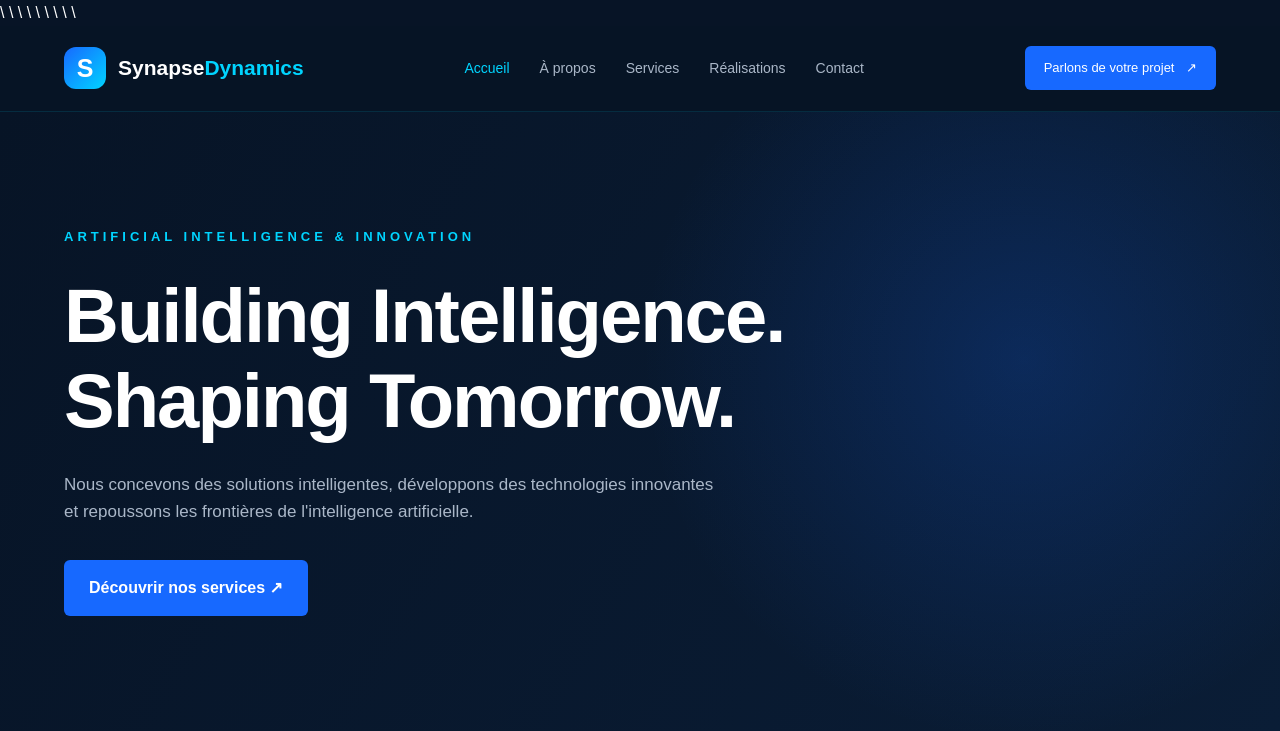
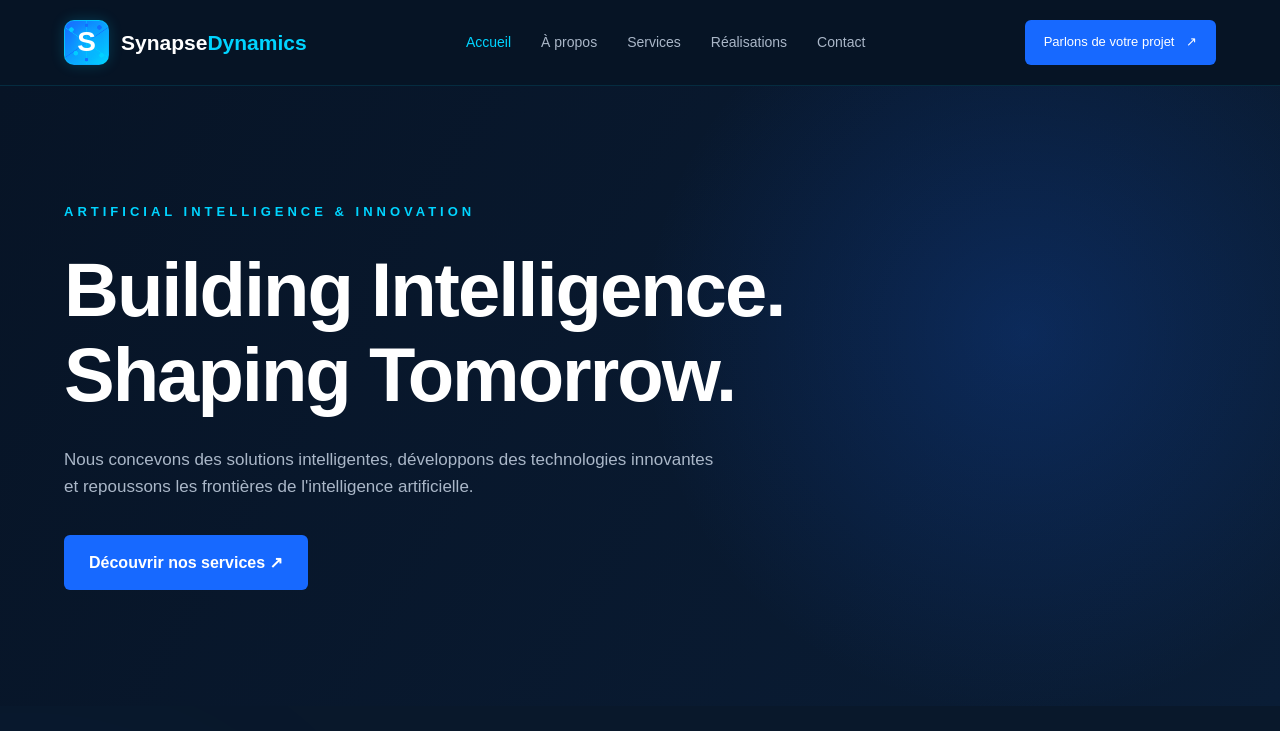
Before and after one commit to dynamicssynapse0-web/synapsedynamicsweb, a Node server app: page / in a window 1280 px wide. Shown: the top 731 px of the page. Run offline with Node 20, Linux system fonts and the light colour scheme.

Commit message:
Mise a jour style.css, home.ejs et header.ejs

```diff
--- a/public/css/style.css
+++ b/public/css/style.css
@@ -2787,3 +2787,56 @@ body {
         gap: 10px;
     }
 }
+
+/* =================================
+   LOGO SYNAPSEDYNAMICS - NEURAL NET
+================================= */
+.logo-icon {
+    position: relative;
+    width: 45px;
+    height: 45px;
+    min-width: 45px;
+    display: flex;
+    align-items: center;
+    justify-content: center;
+    overflow: hidden;
+
+    background-color: #071426 !important;
+
+    border: 1px solid rgba(0, 212, 255, 0.5);
+    border-radius: 10px;
+
+    box-shadow: 0 0 14px rgba(0, 212, 255, 0.2);
+}
+
+/* Réseau neuronal */
+
+.neural-network {
+    position: absolute;
+    inset: 0;
+
+    background-image:
+        radial-gradient(circle at 15% 20%, #00D4FF 2px, transparent 2.5px),
+        radial-gradient(circle at 80% 15%, #1769FF 2px, transparent 2.5px),
+        radial-gradient(circle at 25% 75%, #00D4FF 2px, transparent 2.5px),
+        radial-gradient(circle at 85% 80%, #00D4FF 2px, transparent 2.5px),
+        radial-gradient(circle at 50% 10%, #1769FF 1.5px, transparent 2px),
+        radial-gradient(circle at 50% 90%, #1769FF 1.5px, transparent 2px),
+
+        linear-gradient(35deg, transparent 49%, rgba(0,212,255,0.8) 50%, transparent 51%),
+        linear-gradient(145deg, transparent 49%, rgba(23,105,255,0.9) 50%, transparent 51%),
+        linear-gradient(90deg, transparent 49%, rgba(0,212,255,0.5) 50%, transparent 51%);
+
+    opacity: 0.9;
+}
+
+/* Lettre S */
+
+.logo-letter {
+    position: relative;
+    z-index: 2;
+    color: #FFFFFF;
+    font-size: 28px;
+    font-weight: 800;
+    text-shadow: 0 0 8px rgba(0, 212, 255, 0.8);
+}
--- a/views/pages/home.ejs
+++ b/views/pages/home.ejs
@@ -1,10 +1,14 @@
-\<!DOCTYPE html>
-
-\<html lang="fr"> \<head>     \<meta charset="UTF-8">     \<meta name="viewport" content="width=device-width, initial-scale=1.0">     \<title>SynapseDynamics | Artificial Intelligence\</title>     \<link rel="stylesheet" href="/css/style.css"> \</head> \<body>
-
+<!DOCTYPE html>
+<html lang="fr">
+<head>
+    <meta charset="UTF-8">
+    <meta name="viewport" content="width=device-width, initial-scale=1.0">
+    <title>SynapseDynamics | Artificial Intelligence</title>
+    <link rel="stylesheet" href="/css/style.css">
+</head>
+<body>
 
 <%- include('../partials/header') %>
-
 <main>
     <section class="hero">
         <div class="container">
--- a/views/partials/header.ejs
+++ b/views/partials/header.ejs
@@ -2,7 +2,10 @@
     <div class="container header-container">
 
         <a href="/" class="logo">
-            <span class="logo-icon">S</span>
+           <span class="logo-icon">
+    <span class="neural-network"></span>
+    <span class="logo-letter">S</span>
+</span>
             <span class="logo-text">Synapse<span>Dynamics</span></span>
         </a>
 
```
